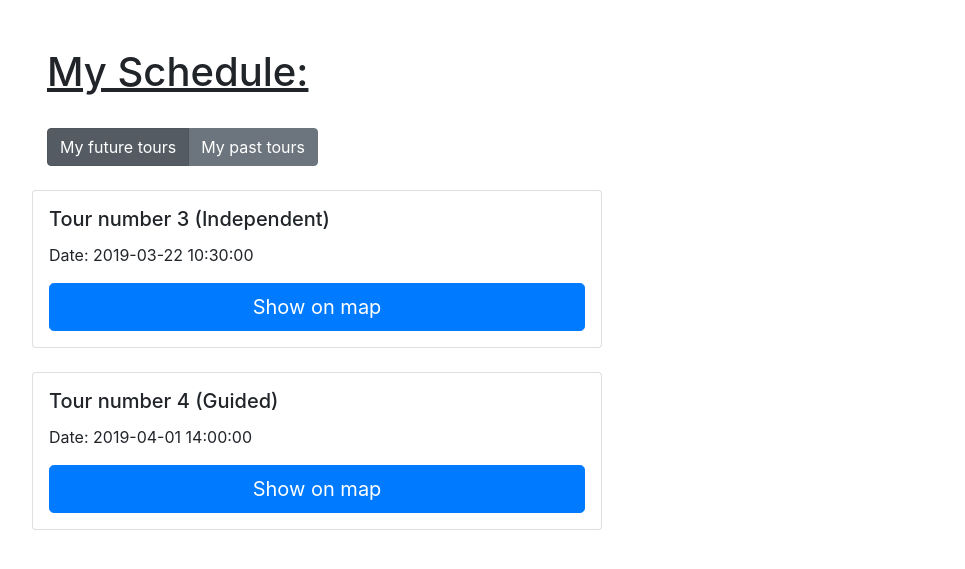
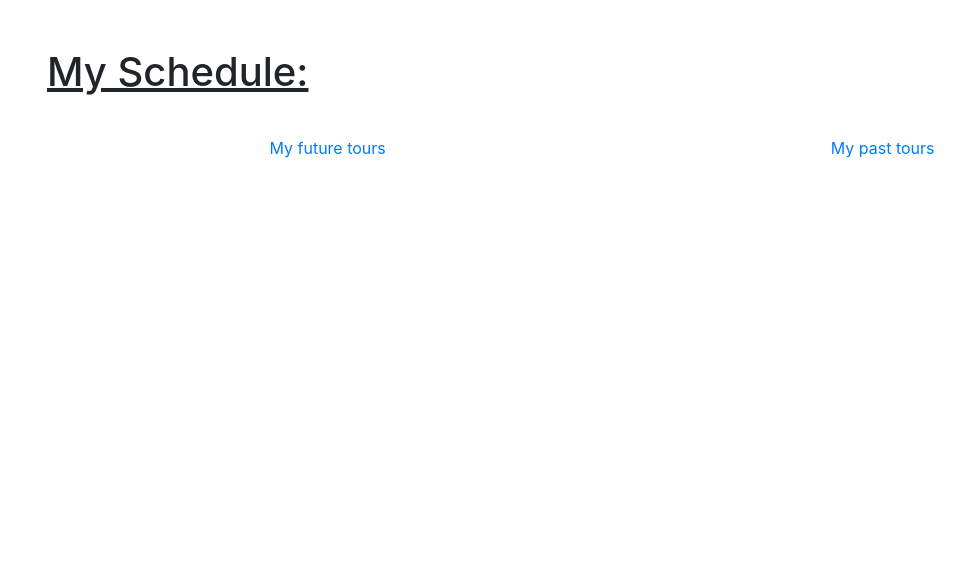
Before and after one commit to shahafdoron/final_project, a PHP site: page /user/my_tours.php in a window 1280 px wide. Shown: the top 569 px of the page, without its empty margins (38-1003 px from the left). Run offline with PHP 8.4, Linux system fonts and the light colour scheme; the visitor is signed in with stand-in values (Sample User, id 1); data comes from the database, SQL or seed files in the repository.

Commit message:
finished my_tours

```diff
--- a/user/my_tours.php
+++ b/user/my_tours.php
@@ -15,43 +15,20 @@
   <body>
     <script src="script.js">  </script>
 
-
     <br><br>
     <div class="container">
       <h1 ><u>My Schedule:</u></h1><br>
-      <div class="btn-group btn-group-toggle" data-toggle="buttons">
-        <label class="btn btn-secondary active" id="future">
-          <input type="radio" name="options"  > My future tours
-        </label>
-        <label class="btn btn-secondary" id="past">
-          <input type="radio" name="options" id="option2"  > My past tours
-        </label>
+      <nav class="nav nav-pills flex-column flex-sm-row">
+      <a class="flex-sm-fill text-sm-center nav-link" data-toggle="tab"  href="#" onclick="showMySchedule('>',<?php echo $user_id; ?>)">My future tours</a>
+      <a class="flex-sm-fill text-sm-center nav-link" data-toggle="tab"  href="#" onclick="showMySchedule('<',<?php echo $user_id; ?>)">My past tours</a>
+    </nav>
+
+
       </div>
-      <div id="my_tours_schedule">
-        <script type="text/javascript">
-        // document.getElementById("o").addEventListener("click", function(){
-        //   console.log("ASDASDASDASD");
-        // });
-        if (document.getElementById("future").click){
-          console.log("asd");
-        }
-          var user_id= <?php echo $user_id; ?>;
-          var test="SELECT user.user_id, user.email , tour.tour_id, tour.planned_date_and_time_tour, tour.tour_type FROM user ";
-          test+="JOIN independent_tour  ON user.user_id=independent_tour.independent_tourist_id ";
-          test+="JOIN guided_tour_registration ON user.user_id=guided_tour_registration.registered_tourist_id ";
-          test+="JOIN tour ON (tour.tour_id=independent_tour.independent_tour_id OR tour.tour_id=guided_tour_registration.guided_tour_id) ";
-          test+="WHERE user.user_id="+user_id;
-          test+=" ORDER BY tour.planned_date_and_time_tour ASC";
-          console.log(test);
-          // var query_independent="SELECT * FROM user,tour,independent_tour WHERE user.user_id='"+user_id+"' AND tour.tour_id=independent_tour.independent_tour_id AND user.user_id=independent_tour.independent_tourist_id ";
-          callAjax(concatenateIndependentSchedule,'../db_conn.php?query='+test);
-          // console.log(query_independent);
-          // var query_guided="SELECT * FROM user, tour, guided_tour, guided_tour_registration WHERE user.user_id='"+user_id+"' AND user.user_id=guided_tour_registration.registered_tourist_id AND tour.tour_id=guided_tour.guided_tour_id AND guided_tour.guided_tour_id=guided_tour_registration.guided_tour_id ";
-          // callAjax(concatenateIndependentSchedule,'../db_conn.php?query='+query_guided);
-          // console.log(query_guided);
-        </script>
+      <div class="container">
+        <div id="my_tours_schedule"> </div>
       </div>
-    </div>
+
 
 
 
--- a/user/script.js
+++ b/user/script.js
@@ -105,14 +105,14 @@
 // }
 
 function concatenateIndependentSchedule(json_data){
-  // var independent_tour_div=document.getElementById("independent_tours");
+  // var independe  nt_tour_div=document.getElementById("independent_tours");
   // var txt="<div class='card-group'>";
+
   var txt='';
-  console.log(json_data);
+
 
   for (var i = 0; i < json_data.length; i++) {
     var type= json_data[i].tour_type==1 ? "Independent":"Guided";
-    console.log(json_data[i].tour_type);
     txt+="<div class='row mt-4'>";
     txt+="<div class='card w-50 h-50 mb-24 p-2'>";
     txt+="<div class='card-body d-flex flex-column p-2'>";
@@ -126,6 +126,42 @@
     txt+="</div>";
       }
   document.getElementById("my_tours_schedule").innerHTML+=txt;
+}
+
+function showMySchedule(biger_or_smaller, user_id){
+
+  console.log(biger_or_smaller,user_id);
+
+  // var test="SELECT user.user_id, user.email , tour.tour_id, tour.planned_date_and_time_tour, tour.tour_type FROM user ";
+  // test+="JOIN independent_tour  ON user.user_id=independent_tour.independent_tourist_id ";
+  // test+="JOIN guided_tour_registration ON user.user_id=guided_tour_registration.registered_tourist_id ";
+  // test+="JOIN tour ON (tour.tour_id=independent_tour.independent_tour_id OR tour.tour_id=guided_tour_registration.guided_tour_id) ";
+  // test+="WHERE user.user_id="+user_id +" AND tour.planned_date_and_time_tour "+biger_or_smaller+"NOW()";
+  // test+=" ORDER BY tour.planned_date_and_time_tour ASC";
+  // console.log(test);
+  // var query_independent="SELECT * FROM user,tour,independent_tour WHERE user.user_id='"+user_id+"' AND tour.tour_id=independent_tour.independent_tour_id AND user.user_id=independent_tour.independent_tourist_id ";
+  // callAjax(concatenateIndependentSchedule,'../db_conn.php?query='+test);
+document.getElementById("my_tours_schedule").innerHTML="";
+
+  var query_independent="SELECT user.user_id, user.email , tour.tour_id, tour.planned_date_and_time_tour, tour.tour_type ";
+  query_independent+="FROM user,tour,independent_tour ";
+  query_independent+="WHERE user.user_id="+user_id+" ";
+  query_independent+="AND tour.tour_id=independent_tour.independent_tour_id ";
+  query_independent+="AND user.user_id=independent_tour.independent_tourist_id ";
+  query_independent+="AND tour.planned_date_and_time_tour"+biger_or_smaller+"NOW() ORDER BY tour.planned_date_and_time_tour ASC";
+
+  // console.log(query_independent);
+  callAjax(concatenateIndependentSchedule,'../db_conn.php?query='+query_independent);
+
+  var query_guided="SELECT user.user_id, user.email , tour.tour_id, tour.planned_date_and_time_tour, tour.tour_type ";
+  query_guided+="FROM user, tour, guided_tour, guided_tour_registration ";
+  query_guided+="WHERE user.user_id="+user_id+" ";
+  query_guided+="AND user.user_id=guided_tour_registration.registered_tourist_id "
+  query_guided+="AND tour.tour_id=guided_tour.guided_tour_id ";
+  query_guided+="AND guided_tour.guided_tour_id=guided_tour_registration.guided_tour_id ";
+  query_guided+="AND tour.planned_date_and_time_tour"+biger_or_smaller+"NOW()ORDER BY tour.planned_date_and_time_tour";
+  // console.log(query_guided);
+  callAjax(concatenateIndependentSchedule,'../db_conn.php?query='+query_guided);
 }
 
 
```
